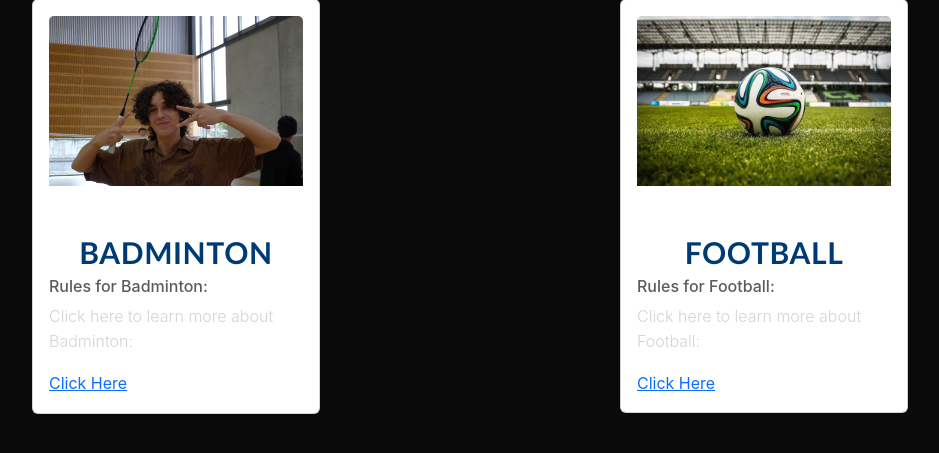
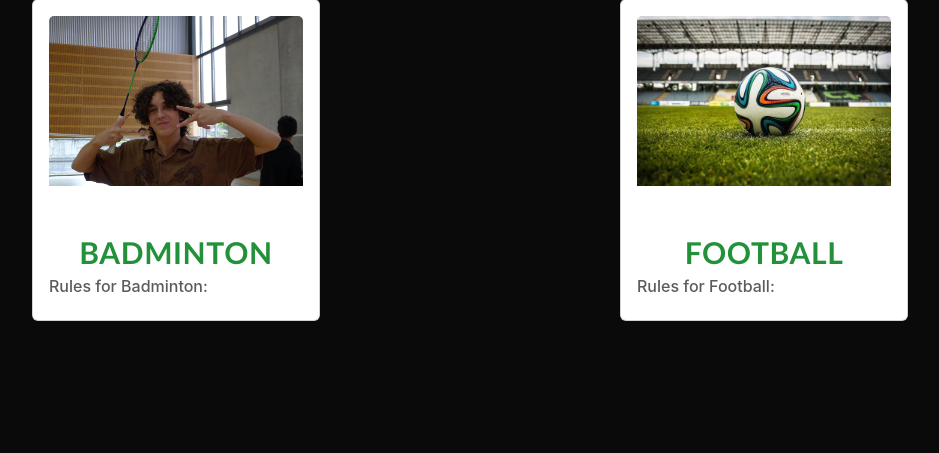
Before and after one commit to CarlySo132/L3-Computer-Science-Project, a Flask app: page /rules in a window 1280 px wide. Shown: the part 218-671 px from the top of the page, without its empty margins (32-971 px from the left). Run offline with Flask 3, Linux system fonts and the light colour scheme.

Commit message:
Stylized cards to the aesthetic

```diff
--- a/static/style.css
+++ b/static/style.css
@@ -75,7 +75,7 @@ nav .nav ul li a:hover::after {
   transform: scaleX(1);
 }
 
-/* PUTS PAGE INTO LIMITS, DOESN'T ALLOW SIZEES BEYOND A CERTAIN AMOUNT */
+/* PUTS PAGE INTO LIMITS, DOESN'T ALLOW SIZES BEYOND A CERTAIN AMOUNT */
 .container {
   max-width: 1200px;
   margin: 0 auto;
@@ -120,15 +120,37 @@ ul li a {
 }
 
 ul li a:hover{
-    background-color: #003a74;
+    background-color: #22913a;
 }
 
 .card{
     display: grid;
+    height: 100%;
 }
 .card-title{
     padding-top: 50px;
     text-align: center;
     font-size: 30px;
-    color: #003a74;
+    color: #22913a;
 }
+
+.card:hover{
+    transform: translateY(-10px);
+    transition: transform 0.25s ease;
+}
+
+.card:hover .card-title {
+    transform: translateY(-10px);
+    transition: transform 1s ease;
+}
+
+.card-text {
+    transform: translateY(-10px);
+    transition: transform 1s ease;
+    opacity: 0%;
+}
+
+a {
+    text-decoration: none;
+    color: #22913a;
+}
--- a/templates/rules.html
+++ b/templates/rules.html
@@ -7,25 +7,23 @@
 <div class="row">
     <div class="col-sm-6 mb-3 mb-sm-0">
         <div class="card" style="width: 18rem;">
-            <div class="card-body">
+            <a href="{{ url_for('badminton') }}"><div class="card-body">
                 <img src="{{ url_for('static', filename='L1110664.JPG') }}" class="card-img-top" alt="Badminton">
                 <h5 class="card-title">Badminton</h5>
                 <h6 class="card-sub mb-2 text-body-secondary">Rules for Badminton:</h6>
-                <p class="card-text">Click here to learn more about Badminton:</p>
-                <a href="{{ url_for('badminton') }}" class="card-link">Click Here</a>
             </div>
+            </a>
         </div>
     </div>
 
     <div class="col-sm-6 mb-3 mb-sm-0">
         <div class="card" style="width: 18rem;">
-            <div class="card-body">
+            <a href="{{ url_for('football') }}"><div class="card-body">
                 <img src="{{ url_for('static', filename='images (2).jpeg')}}" class="card-img-top" alt="Football">
                 <h5 class="card-title">Football</h5>
                 <h6 class="card-sub mb-2 text-body-secondary">Rules for Football:</h6>
-                <p class="card-text">Click here to learn more about Football:</p>
-                <a href="{{ url_for('football') }}" class="card-link">Click Here</a>
             </div>
+            </a>
         </div>
     </div>
 </div>
```
